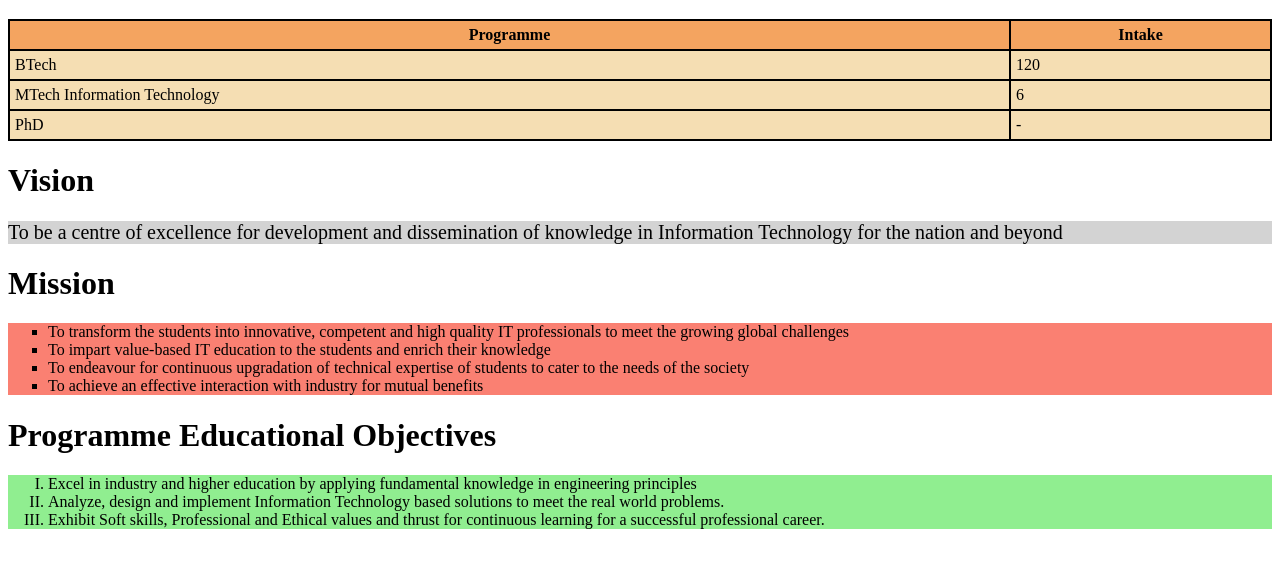
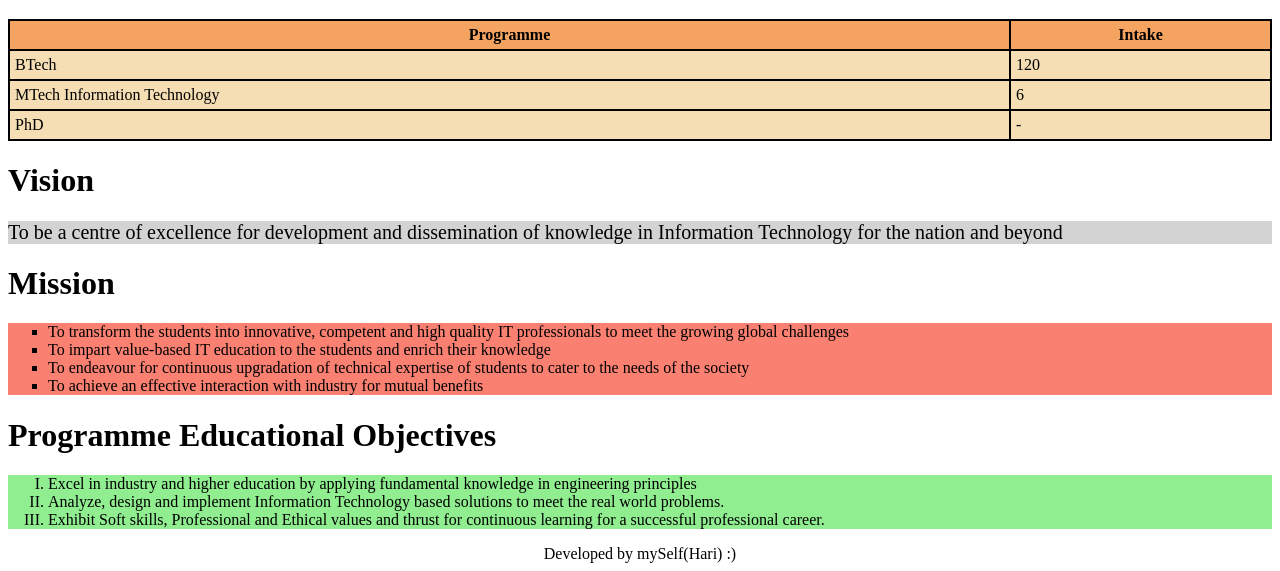
Before and after one commit to Hari-Varadharajan/practise_question_1, a plain HTML site: page index.html in a window 1280 px wide. Shown: the part 724-1295 px from the top of the page. Before the commit the page ends 1269 px from the top, so only its background shows below. Drawn offline with Linux system fonts and the light colour scheme.

Commit message:
added footer

```diff
--- a/index.html
+++ b/index.html
@@ -58,4 +58,7 @@
     </ol>
 </img>
 </body>
+<footer style="text-align: center;">
+    Developed by mySelf(Hari) :)
+</footer>
 </html>
```
